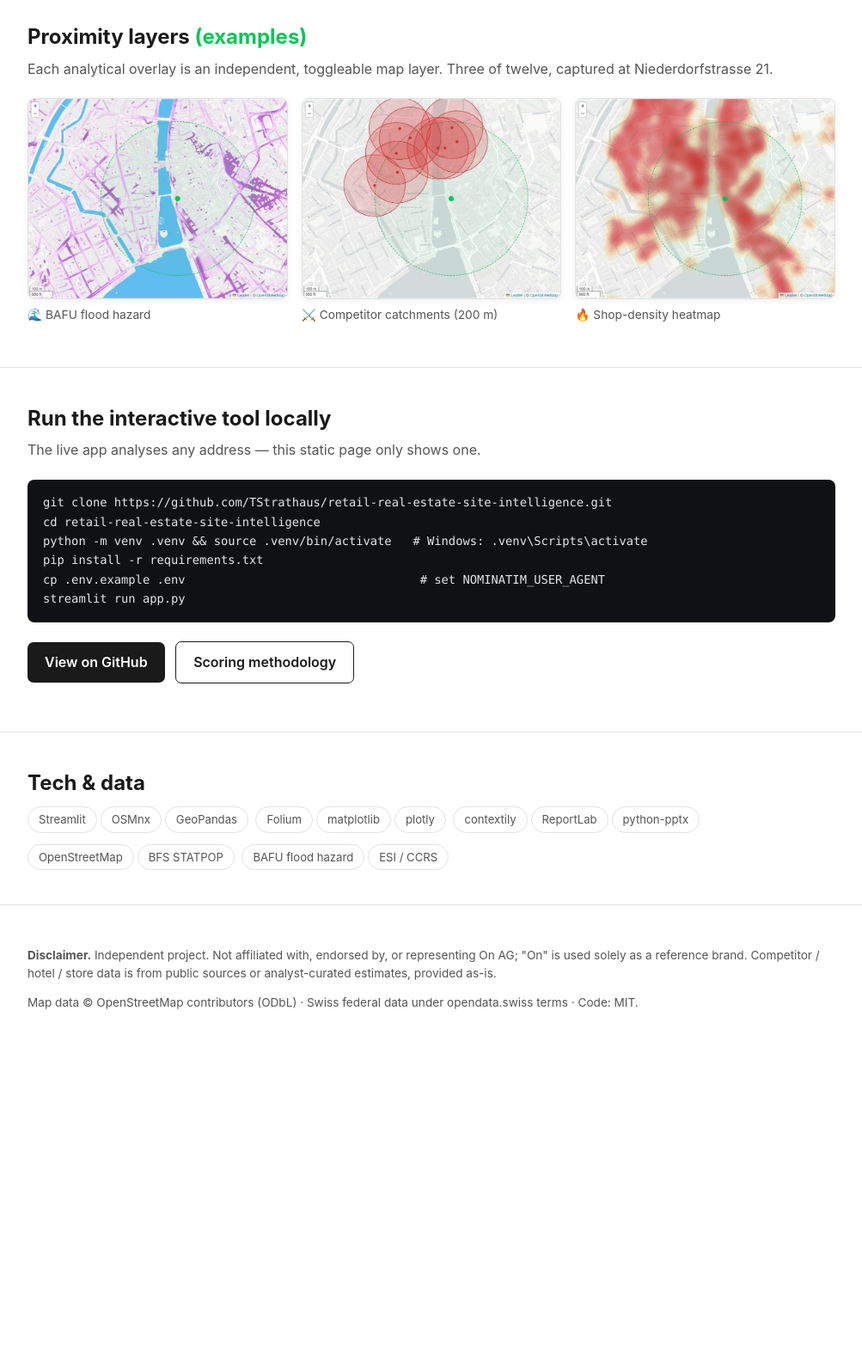
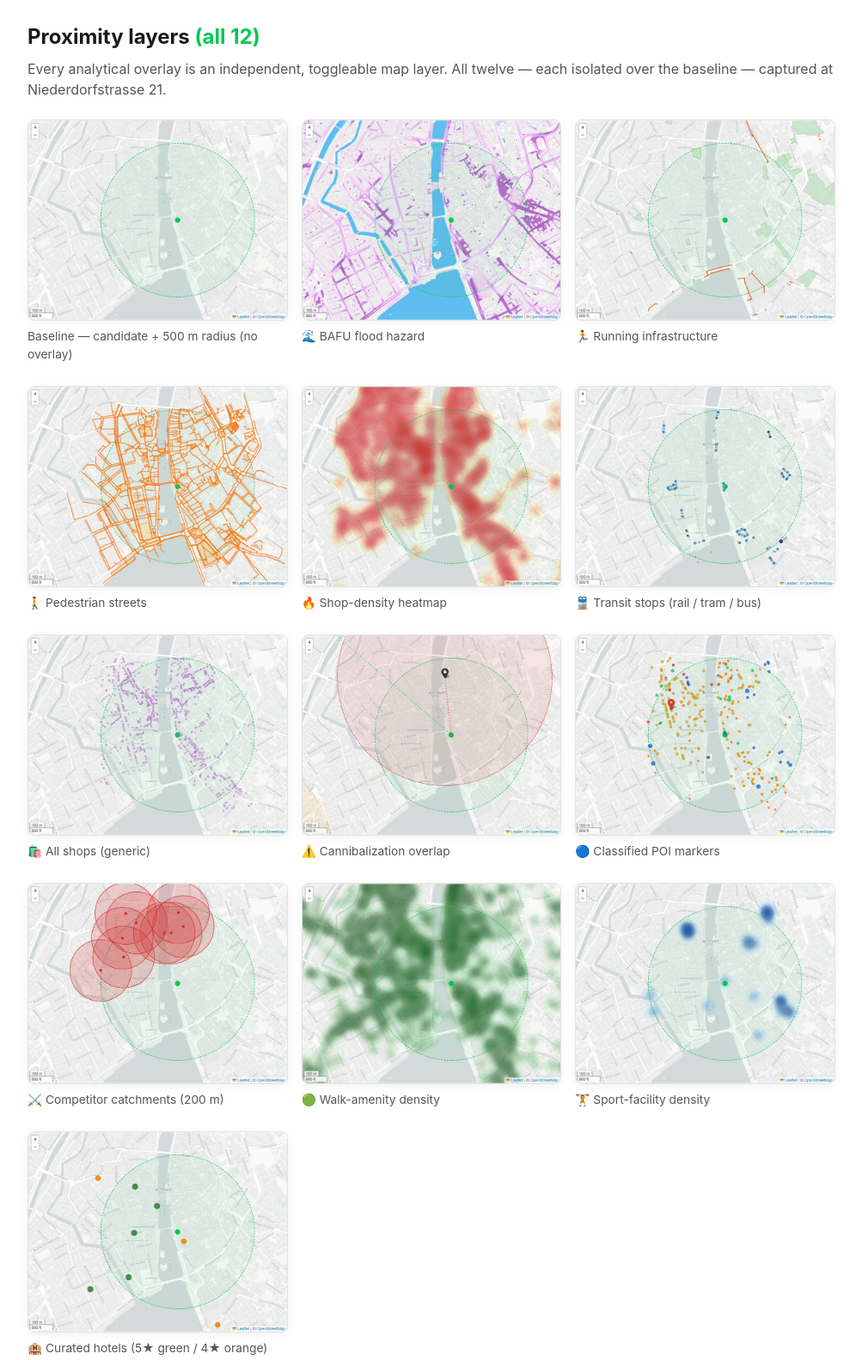
Before and after one commit to TStrathaus/retail-real-estate-site-intelligence, a plain HTML site: page docs/index.html in a window 1280 px wide. Shown: the part 6220-7802 px from the top of the page at 86% size, without its empty margins (138-1141 px from the left). Before the commit the page ends 7471 px from the top, so only its background shows below. Drawn offline with Linux system fonts and the light colour scheme.

Commit message:
Showcase: show all 12 proximity layers (+ baseline) in the grid
Replaces the 3-example grid with the full set of isolated layer captures
from Niederdorfstrasse 21; drops the 3 redundant layer_*.jpg. Lazy-loaded.

```diff
--- a/docs/index.html
+++ b/docs/index.html
@@ -170,21 +170,62 @@
 
 <section>
   <div class="wrap">
-    <h2>Proximity layers <span class="accent">(examples)</span></h2>
-    <p class="lead">Each analytical overlay is an independent, toggleable map layer.
-       Three of twelve, captured at Niederdorfstrasse 21.</p>
+    <h2>Proximity layers <span class="accent">(all 12)</span></h2>
+    <p class="lead">Every analytical overlay is an independent, toggleable map layer.
+       All twelve — each isolated over the baseline — captured at
+       Niederdorfstrasse 21.</p>
     <div class="grid3">
       <figure>
-        <img src="screenshots/layer_flood.jpg" alt="BAFU flood hazard layer">
+        <img src="screenshots/proximity_00_baseline.jpg" alt="Baseline map, no overlay" loading="lazy">
+        <figcaption>Baseline — candidate + 500&nbsp;m radius (no overlay)</figcaption>
+      </figure>
+      <figure>
+        <img src="screenshots/proximity_01_bafu_flood.jpg" alt="BAFU flood hazard layer" loading="lazy">
         <figcaption>🌊 BAFU flood hazard</figcaption>
       </figure>
       <figure>
-        <img src="screenshots/layer_competitors.jpg" alt="Competitor catchment layer">
+        <img src="screenshots/proximity_02_running_infrastructure.jpg" alt="Running infrastructure layer" loading="lazy">
+        <figcaption>🏃 Running infrastructure</figcaption>
+      </figure>
+      <figure>
+        <img src="screenshots/proximity_03_pedestrian_streets.jpg" alt="Pedestrian streets layer" loading="lazy">
+        <figcaption>🚶 Pedestrian streets</figcaption>
+      </figure>
+      <figure>
+        <img src="screenshots/proximity_04_shop_density.jpg" alt="Shop density heatmap" loading="lazy">
+        <figcaption>🔥 Shop-density heatmap</figcaption>
+      </figure>
+      <figure>
+        <img src="screenshots/proximity_05_transit_stops.jpg" alt="Transit stops layer" loading="lazy">
+        <figcaption>🚆 Transit stops (rail / tram / bus)</figcaption>
+      </figure>
+      <figure>
+        <img src="screenshots/proximity_06_all_shops.jpg" alt="All shops layer" loading="lazy">
+        <figcaption>🛍️ All shops (generic)</figcaption>
+      </figure>
+      <figure>
+        <img src="screenshots/proximity_07_cannibalization.jpg" alt="Cannibalization overlap layer" loading="lazy">
+        <figcaption>⚠️ Cannibalization overlap</figcaption>
+      </figure>
+      <figure>
+        <img src="screenshots/proximity_08_poi_markers.jpg" alt="Classified POI markers layer" loading="lazy">
+        <figcaption>🔵 Classified POI markers</figcaption>
+      </figure>
+      <figure>
+        <img src="screenshots/proximity_09_competitor_circles.jpg" alt="Competitor catchments layer" loading="lazy">
         <figcaption>⚔️ Competitor catchments (200&nbsp;m)</figcaption>
       </figure>
       <figure>
-        <img src="screenshots/layer_shop_density.jpg" alt="Shop density heatmap">
-        <figcaption>🔥 Shop-density heatmap</figcaption>
+        <img src="screenshots/proximity_10_walk_amenity_heatmap.jpg" alt="Walk-amenity density heatmap" loading="lazy">
+        <figcaption>🟢 Walk-amenity density</figcaption>
+      </figure>
+      <figure>
+        <img src="screenshots/proximity_11_sport_heatmap.jpg" alt="Sport-facility density heatmap" loading="lazy">
+        <figcaption>🏋️ Sport-facility density</figcaption>
+      </figure>
+      <figure>
+        <img src="screenshots/proximity_12_hotels.jpg" alt="Curated hotels layer" loading="lazy">
+        <figcaption>🏨 Curated hotels (5★ green / 4★ orange)</figcaption>
       </figure>
     </div>
   </div>
```
Also changed, not shown: docs/screenshots/proximity_00_baseline.jpg (added), docs/screenshots/proximity_01_bafu_flood.jpg (renamed from docs/screenshots/layer_flood.jpg), docs/screenshots/proximity_02_running_infrastructure.jpg (added), docs/screenshots/proximity_03_pedestrian_streets.jpg (added), docs/screenshots/proximity_04_shop_density.jpg (renamed from docs/screenshots/layer_shop_density.jpg), docs/screenshots/proximity_05_transit_stops.jpg (added), docs/screenshots/proximity_06_all_shops.jpg (added), docs/screenshots/proximity_07_cannibalization.jpg (added), docs/screenshots/proximity_08_poi_markers.jpg (added), docs/screenshots/proximity_09_competitor_circles.jpg (renamed from docs/screenshots/layer_competitors.jpg), docs/screenshots/proximity_10_walk_amenity_heatmap.jpg (added), docs/screenshots/proximity_11_sport_heatmap.jpg (added), docs/screenshots/proximity_12_hotels.jpg (added).
